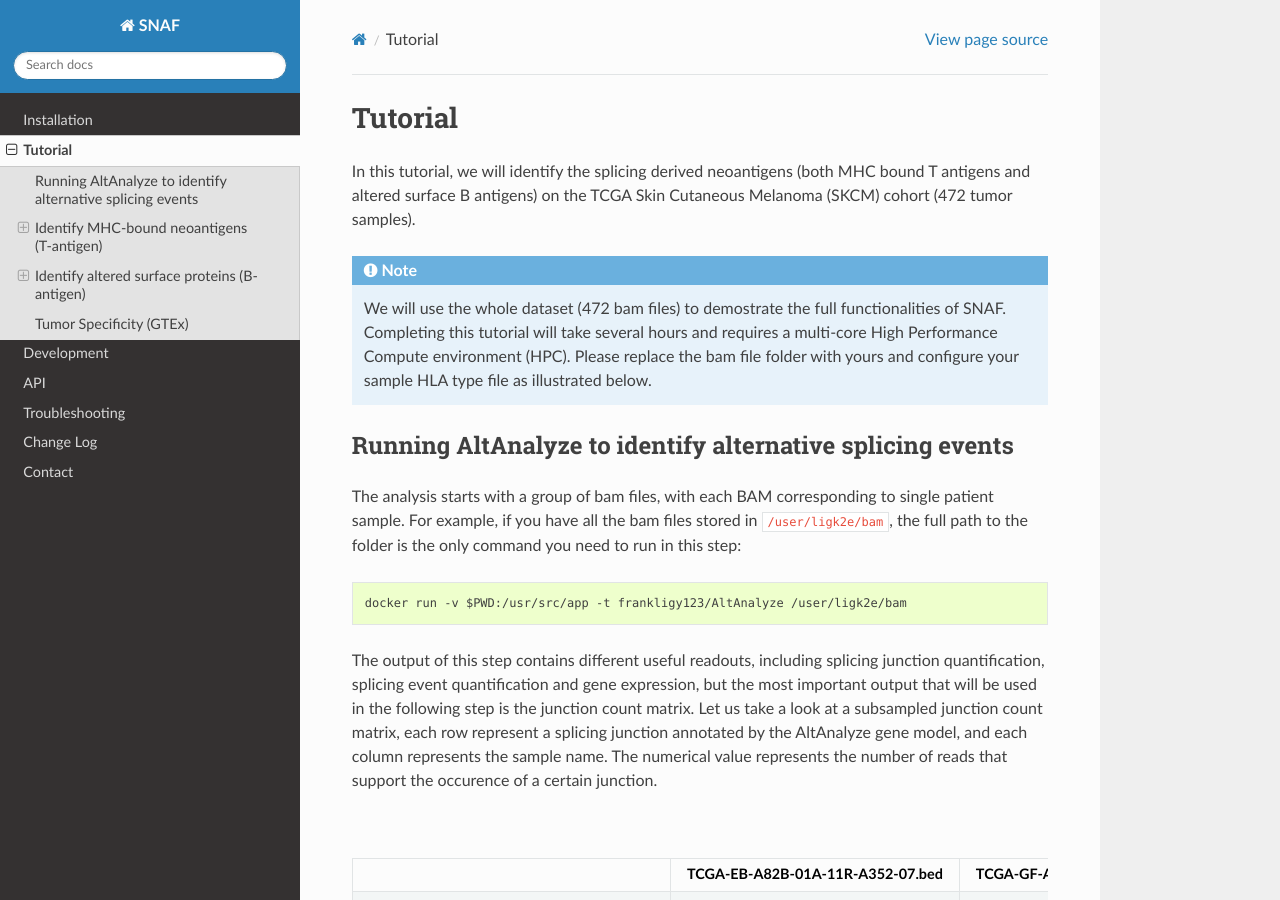
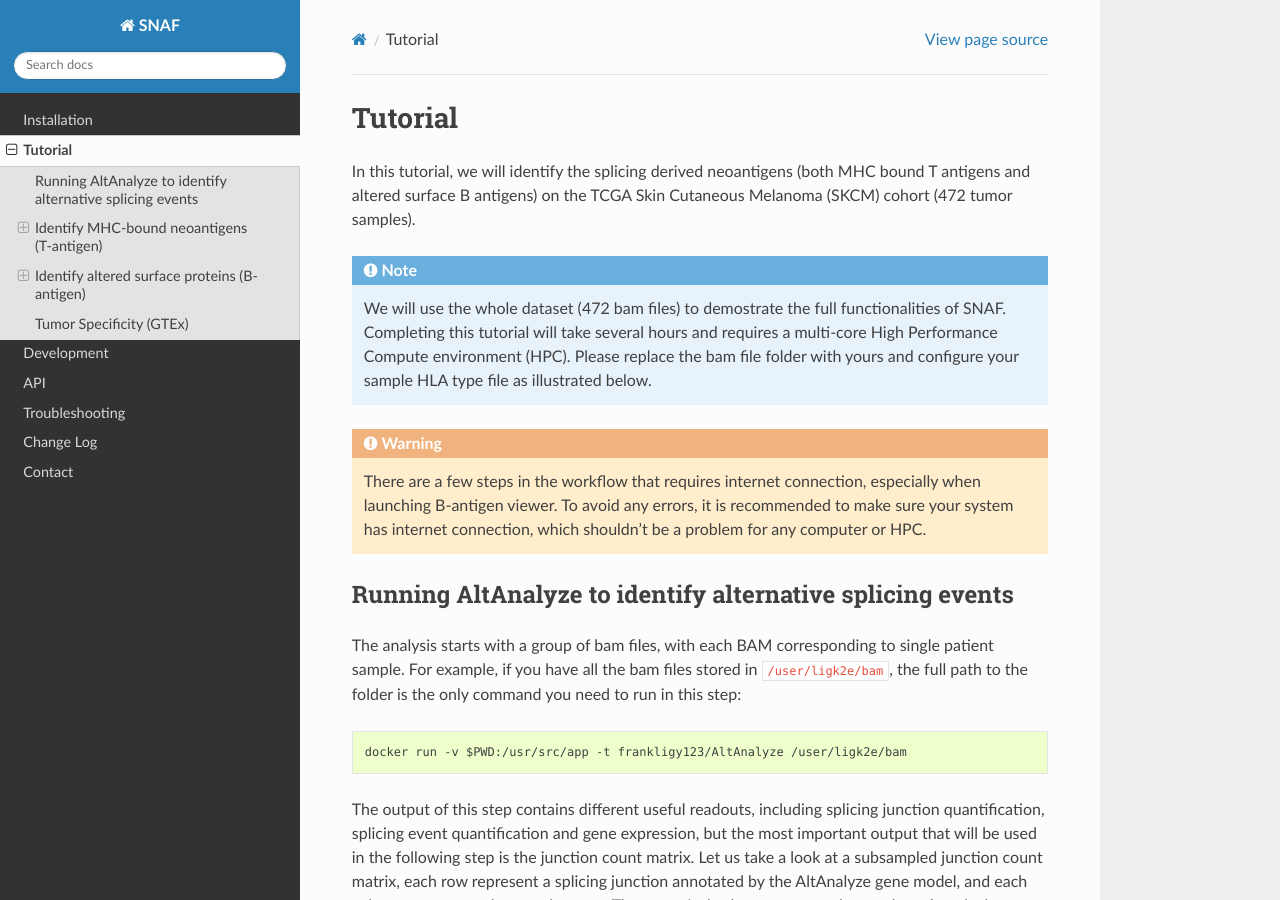
Before and after one commit to frankligy/SNAF, a Sphinx documentation site: the page built from docs/tutorial.rst, in a window 1280 px wide and 900 px high. Built offline with Sphinx 7.4.7 and the Read the Docs theme 2.0.0, drawn with Linux system fonts in a browser that asks for light colours.

Commit message:
add warning for internet connection

```diff
--- a/docs/tutorial.rst
+++ b/docs/tutorial.rst
@@ -9,6 +9,11 @@ the TCGA Skin Cutaneous Melanoma (SKCM) cohort (472 tumor samples).
     We will use the whole dataset (472 bam files) to demostrate the full functionalities of SNAF. Completing this tutorial will take several
     hours and requires a multi-core High Performance Compute environment (HPC). Please replace the bam file folder with yours and configure your sample
     HLA type file as illustrated below.
+
+.. warning::
+
+    There are a few steps in the workflow that requires internet connection, especially when launching B-antigen viewer. To avoid any errors, it is recommended
+    to make sure your system has internet connection, which shouldn't be a problem for any computer or HPC.
 
 Running AltAnalyze to identify alternative splicing events
 -----------------------------------------------------------
```
